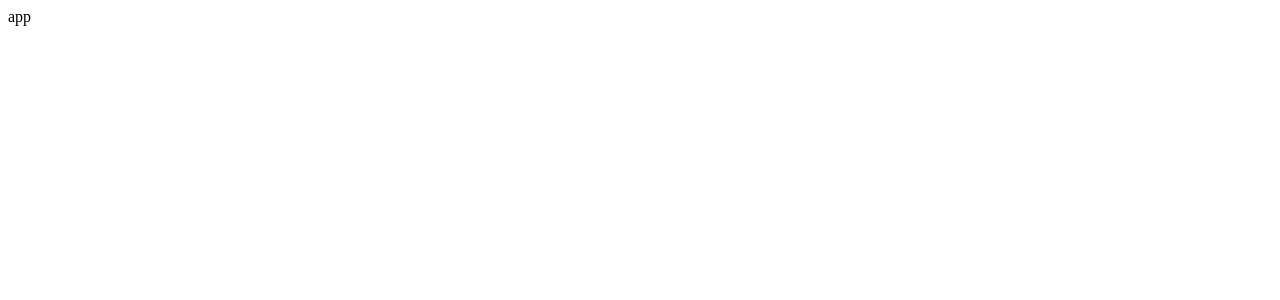
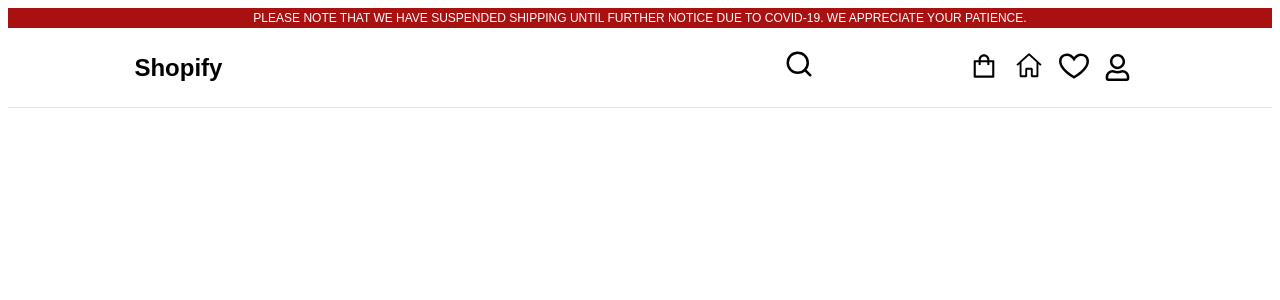
Before and after one commit to tonythornton435/mern-elasticsearch, a React (Create React App) app in the folder client/: page / in a window 1280 px wide. Shown: the top 300 px of the page. Built offline with nearby package versions, Linux system fonts and the light colour scheme.

Commit message:
Added Navbar

```diff
--- a/client/package.json
+++ b/client/package.json
@@ -8,6 +8,7 @@
     "@testing-library/user-event": "^12.2.2",
     "react": "^17.0.1",
     "react-dom": "^17.0.1",
+    "react-icons": "^3.11.0",
     "react-scripts": "4.0.0",
     "web-vitals": "^0.2.4"
   },
--- a/client/src/App.js
+++ b/client/src/App.js
@@ -1,5 +1,11 @@
+import Navbar from "./components/Navbar/Navbar";
+
 const App = () => {
-  return <div className="App">app</div>;
+  return (
+    <div className="App">
+      <Navbar />
+    </div>
+  );
 };
 
 export default App;
--- /dev/null
+++ b/client/src/components/Navbar/Navbar.js
@@ -0,0 +1,46 @@
+import SearchBar from "./Searchbar/Searchbar";
+
+import { AiOutlineShopping as ShoppingBagIcon } from "react-icons/ai";
+import { VscHome as HomeIcon } from "react-icons/vsc";
+import { GrFavorite as FavIcon } from "react-icons/gr";
+import { FaRegUser as UserIcon } from "react-icons/fa";
+
+import classes from "./Navbar.module.css";
+
+const Navbar = (props) => {
+  return (
+    <header className={[classes.Header, "vertical-layout"].join(" ")}>
+      {/* ******** Heading ********* */}
+      <div className={classes.Heading}>
+        PLEASE NOTE THAT WE HAVE SUSPENDED SHIPPING UNTIL FURTHER NOTICE DUE TO
+        COVID-19. WE APPRECIATE YOUR PATIENCE.
+      </div>
+
+      {/* ******** Navigation ********* */}
+      <nav
+        className={[classes.NavigationContainer, "horizontal-layout"].join(" ")}
+      >
+        <div className={classes.BrandLogo}>
+          <h1>Shopify</h1>
+        </div>
+        <SearchBar />
+        <div>
+          <i>
+            <ShoppingBagIcon color="black" size="30px" />
+          </i>
+          <i>
+            <HomeIcon color="black" size="30px" />
+          </i>
+          <i>
+            <FavIcon color="black" size="30px" />
+          </i>
+          <i>
+            <UserIcon color="black" size="27px" />
+          </i>
+        </div>
+      </nav>
+    </header>
+  );
+};
+
+export default Navbar;
--- /dev/null
+++ b/client/src/components/Navbar/Navbar.module.css
@@ -0,0 +1,32 @@
+.Header {
+  background-color: white;
+  border-bottom: 1px solid #e3e4e5;
+  height: 100px;
+  text-align: left;
+}
+
+.Heading {
+  height: 20px;
+  width: 100%;
+  background-color: #a91111;
+  color: white;
+  font-size: 12px;
+  display: flex;
+  justify-content: center;
+  align-items: center;
+}
+
+.NavigationContainer {
+  justify-content: space-between;
+  align-items: center;
+  padding: 0 10%;
+}
+
+.NavigationContainer i {
+  margin-right: 15px;
+  cursor: pointer;
+}
+
+.BrandLogo {
+  font-family: billabongregular;
+}
--- /dev/null
+++ b/client/src/components/Navbar/Searchbar/Searchbar.js
@@ -0,0 +1,36 @@
+import { useState } from "react";
+import { FiSearch as SearchIcon } from "react-icons/fi";
+
+import classes from "./Searchbar.module.css";
+
+const Searchbar = () => {
+  const [SearchActive, setSearchActive] = useState(false);
+  const [SearchTerm, setSearchTerm] = useState("");
+
+  return (
+    <div
+      className={[classes.Search, SearchActive && classes.SearchActive].join(" ")}
+    >
+      <input
+        className={[
+          classes.SearchInput,
+          SearchActive && classes.ActiveSearcInput,
+        ].join(" ")}
+        type="search"
+        value={SearchTerm}
+        onChange={({ target }) => setSearchTerm(target.value)}
+        placeholder="Search"
+      />
+      <button
+        className={classes.SearchIcon}
+        onClick={() => setSearchActive((SearchActive) => !SearchActive)}
+      >
+        <i>
+          <SearchIcon color="black" size="30px" />
+        </i>
+      </button>
+    </div>
+  );
+};
+
+export default Searchbar;
--- /dev/null
+++ b/client/src/components/Navbar/Searchbar/Searchbar.module.css
@@ -0,0 +1,49 @@
+.Search {
+  display: flex;
+  align-items: center;
+  width: 60%;
+  padding-bottom: 10px;
+}
+
+.SearchActive {
+  border-bottom: solid 0.7px black;
+  width: 60%;
+}
+
+.SearchInput {
+  border: none;
+  transition: width 0.5s;
+  height: 30px;
+  font-size: 14px;
+  border: none;
+  margin-left: 0;
+  opacity: 0;
+  width: 80%;
+}
+
+.SearchInput:focus,
+.SearchInput:active,
+.ActiveSearcInput {
+  margin-left: 10px;
+  padding: 0 10px;
+  opacity: 1;
+  outline: none;
+  width: 100%;
+}
+
+.SearchIcon {
+  cursor: pointer;
+  background-color: transparent;
+  border: 0;
+  height: 30px;
+}
+
+.SearchIcon:focus,
+.SearchIcon:active {
+  outline: none;
+}
+
+.SearchIcon i {
+  color: black;
+  width: 16px;
+}
--- a/client/src/index.css
+++ b/client/src/index.css
@@ -0,0 +1,21 @@
+a:hover {
+  text-decoration: none;
+}
+
+* {
+  box-sizing: border-box;
+  font-family: Arial, Helvetica, sans-serif;
+}
+
+/* ****************** general rules ***************** */
+.vertical-layout,
+.horizontal-layout {
+  display: flex;
+  flex: 1;
+}
+.horizontal-layout {
+  flex-direction: row;
+}
+.vertical-layout {
+  flex-direction: column;
+}
```
Also changed, not shown: 2 other files (tests, documents, lock files or other folders).
